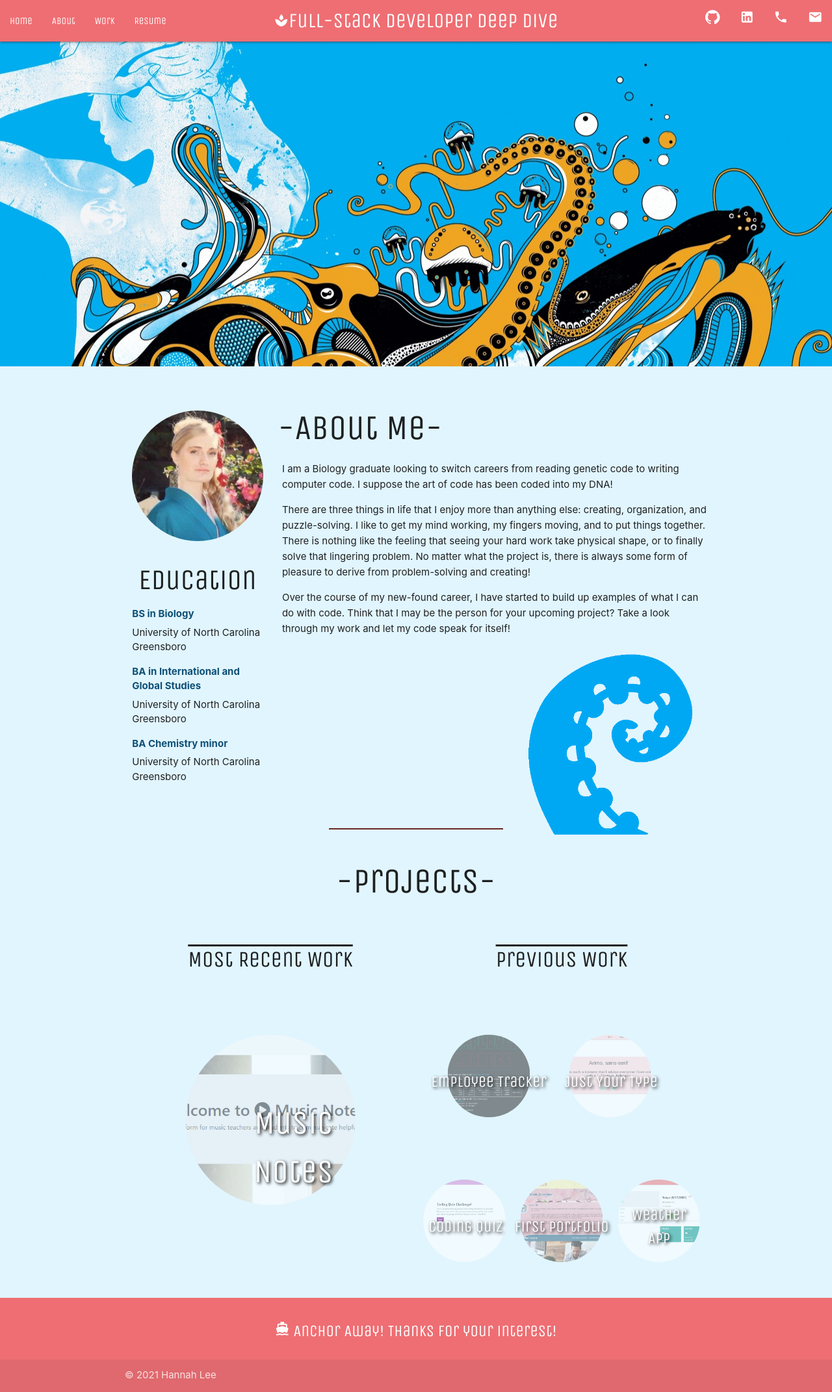
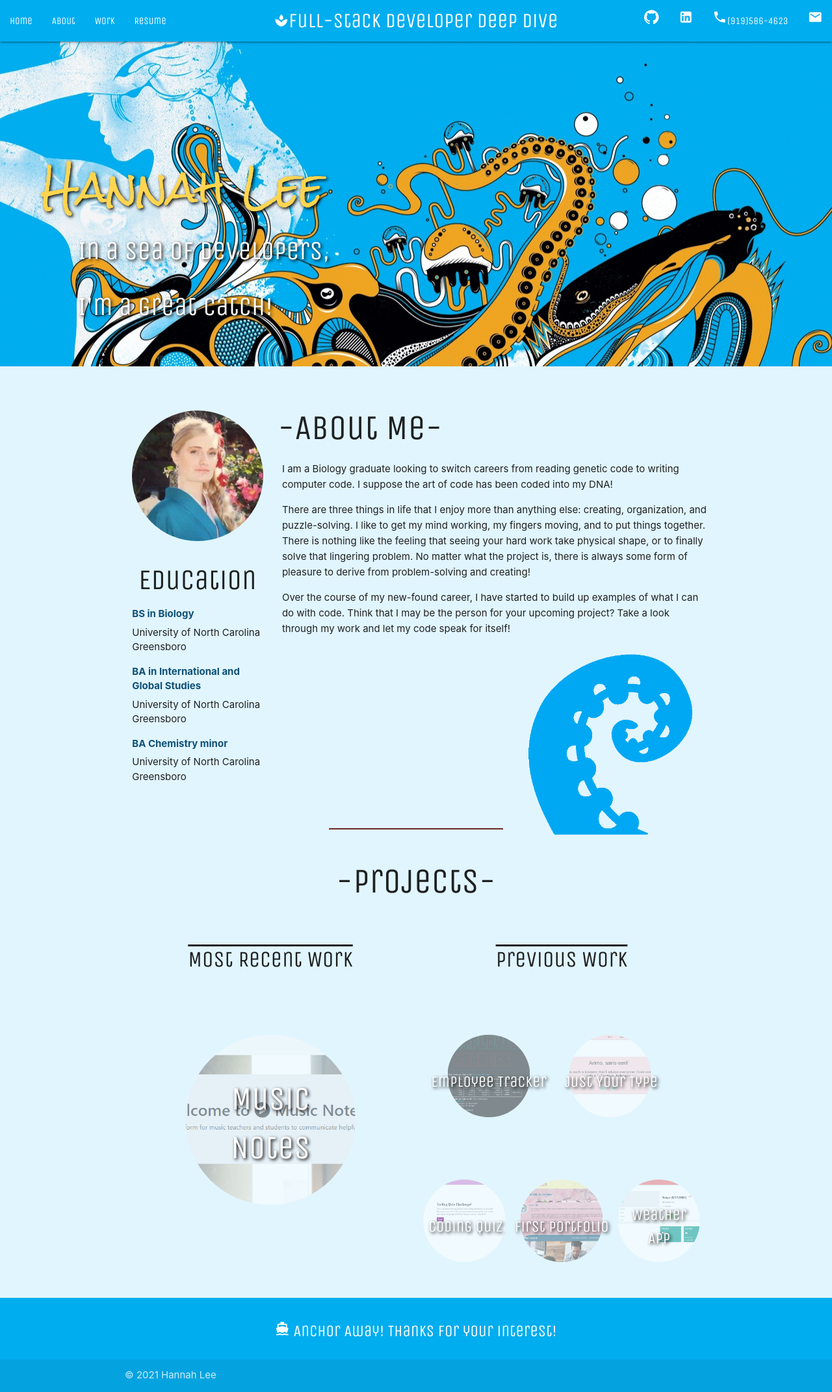
Before and after one commit to hanlee-311/hannah-lee-portfolio, a React (Create React App) app: page / in a window 1280 px wide. Shown: the whole page at 65% size. Built offline with nearby package versions, Linux system fonts and the light colour scheme.

Commit message:
fixed footer and nav colors

```diff
--- a/src/App.css
+++ b/src/App.css
@@ -10,6 +10,14 @@ h1, h2, h3, h4, h5, h6 {
 nav {
   background-color: #00adef;
   font-family: 'Unica One', cursive;
+}
+
+.colorBackground {
+  background-color: #00adef;
+}
+
+.page-footer {
+  background-color: #00adef !important;
 }
 
 .secondary-logo {
@@ -153,8 +161,10 @@ nav {
 
 #one {
   z-index: 1;
-  margin-left: 75%;
-  margin-top: 16%;
+  margin-left: 50%;
+  margin-top: 32%;
+  font-size: 50px;
+  transform: translate(-50%,-50%);
   color: white;
   text-shadow: -1px 0 black, 0 1px black, 1px 0 black, 0 -1px black;
   text-shadow: 2px 2px 5px black;
--- a/src/components/Footer.js
+++ b/src/components/Footer.js
@@ -5,7 +5,7 @@ import DirectionsBoat from '@material-ui/icons/DirectionsBoat'
 function Footer() {
     return (
         <footer class="page-footer">
-            <div class="container">
+            <div class="colorBackground container">
                 <div class="row">
                     <div class="col s12 center-align">
                         <h5 class="white-text"><DirectionsBoat/> Anchor Away! Thanks for your
--- a/src/components/Heroimage.js
+++ b/src/components/Heroimage.js
@@ -13,11 +13,11 @@ const Parallax = () => {
     return (
         <>
             <div id= "home" class="parallax-container">
+            <h1 class="left-align name">Hannah Lee</h1>
+                    <h1 class="subtitle">In a sea of developers,</h1>
+                    <h1 class="subtitle">I'm a great catch!</h1>
                 <div class="parallax">
                     <img src={Coverimage} alt="hero-image"></img>
-                    <h1 class="left-align name">Hannah Lee</h1>
-                    <h1 class="subtitle">In a sea of developers,</h1>
-                    <h1 class="subtitle">I'm a great catch!</h1>
                 </div>
             </div>
         </>
--- a/src/components/Navbar.js
+++ b/src/components/Navbar.js
@@ -10,7 +10,7 @@ function Navbar() {
     return (
         <div class="navbar-fixed">
             <nav>
-                <div class="nav-wrapper">
+                <div class="colorBackground nav-wrapper">
                     <a href="#" data-target="slide-out" class="sidenav-trigger"><i class="material-icons">menu</i></a>
                     <a href="#home" class="brand-logo main-logo center"><Spa/>Full-Stack
                         Developer Deep Dive</a>
@@ -27,7 +27,7 @@ function Navbar() {
                             data-tooltip="Github"><GitHub/></a></li>
                         <li><a class="adjust tooltipped" href="https://www.linkedin.com/in/hannah-lee-9b4889144/"
                             data-position="bottom" data-tooltip="LinkedIn"><LinkedIn/></a></li>
-                        <li><a class="adjust tooltipped" href="" data-position="bottom" data-tooltip="919-586-4623"><LocalPhone/></a></li>
+                        <li><a class="adjust tooltipped" href="" data-position="bottom" data-tooltip="919-586-4623"><LocalPhone/>(919)586-4623</a></li>
                         <li><a class="adjust tooltipped" href="mailto:013hannah.a.lee@gmail.com" data-position="bottom"
                             data-tooltip="013hannah.a.lee@gmail.com"><Email/></a></li>
                     </ul>
--- a/src/components/Projects.js
+++ b/src/components/Projects.js
@@ -15,7 +15,7 @@ function Projects() {
                     <h4 class="center-align my-work-subtitles">Most Recent Work</h4>
                     <div class="past-work-container">
                         <a href="https://uncbootcampmusicnotes.herokuapp.com/" target="_blank" rel="noopener noreferrer"><img class="col s8 offset-s2 past-work responsive-img circle" src={MusicNotes} alt="music-notes"></img></a>
-                        <div class="text-wrapper center-align">
+                        <div class="center-align">
                             <p id="one" class="work-title">Music Notes</p>
                         </div>
                     </div>
--- a/src/components/SideBar.js
+++ b/src/components/SideBar.js
@@ -25,15 +25,11 @@ class Sidebar extends Component {
                     <li><a class="nav-hover" href="#myWork">Work</a></li>
                     <li><a class="nav-hover"
                         href="https://drive.google.com/file/d/1c47qMNM724PQA27liFTVaL18BvZVP7tL/view?usp=sharing">Resume</a></li>
-                    <li><a class="dropdown-trigger" href="#!" data-target="dropdown1">Contact<i
-                        class="material-icons right">arrow_drop_down</i></a></li>
-                    <ul id='dropdown1' class='dropdown-content'>
-                        <li><a href="https://github.com/hanlee-311"><GitHub/> GitHub</a></li>
-                        <li><a href="https://www.linkedin.com/in/hannah-lee-9b4889144/"><LinkedIn/> LinkedIn</a></li>
-                        <li><a href=""><LocalPhone/> (919) 586-4623</a></li>
-                        <li><a href="mailto:013hannah.a.lee@gmail.com"><Email/>Email</a>
-                        </li>
-                    </ul>
+
+                    <li><a href="https://github.com/hanlee-311"><GitHub /> GitHub</a></li>
+                    <li><a href="https://www.linkedin.com/in/hannah-lee-9b4889144/"><LinkedIn /> LinkedIn</a></li>
+                    <li><a href=""><LocalPhone /> (919) 586-4623</a></li>
+                    <li><a href="mailto:013hannah.a.lee@gmail.com"><Email /> Email</a></li>
                 </ul>
             </div>
         );
```
